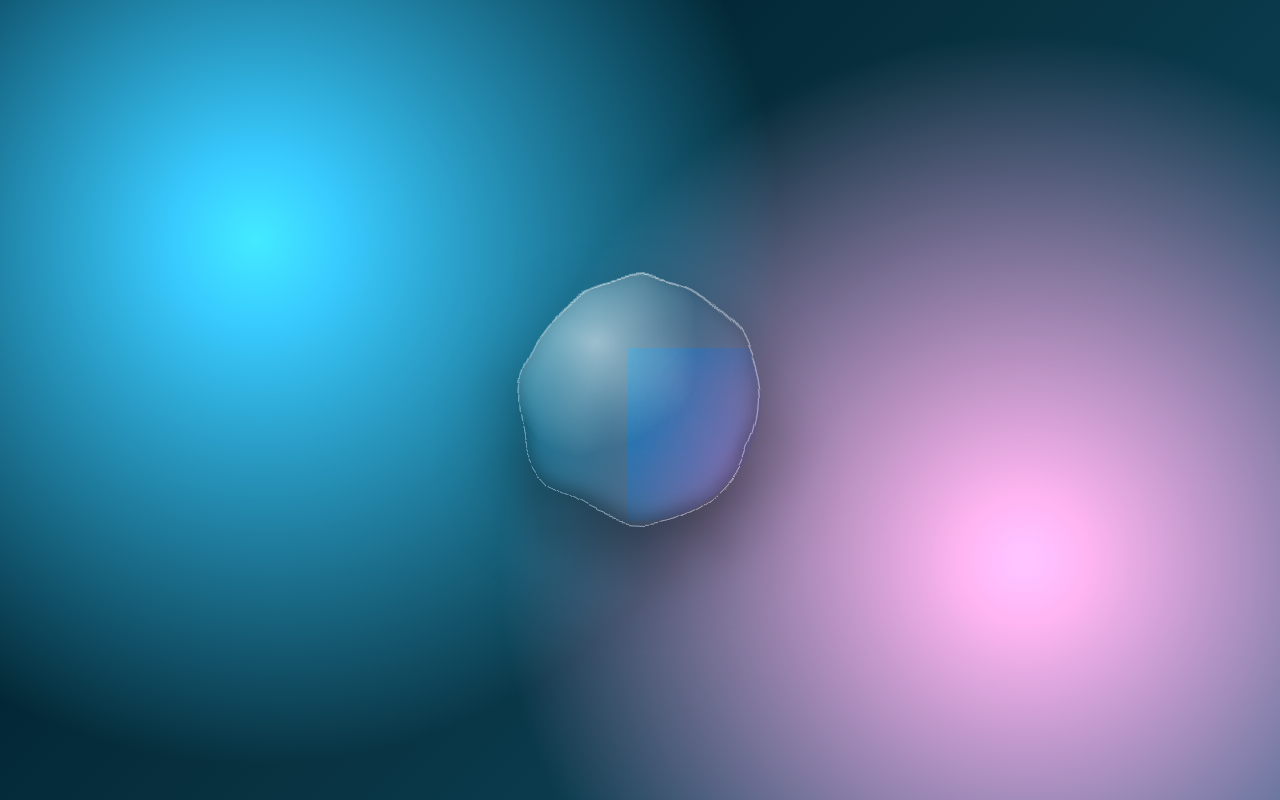
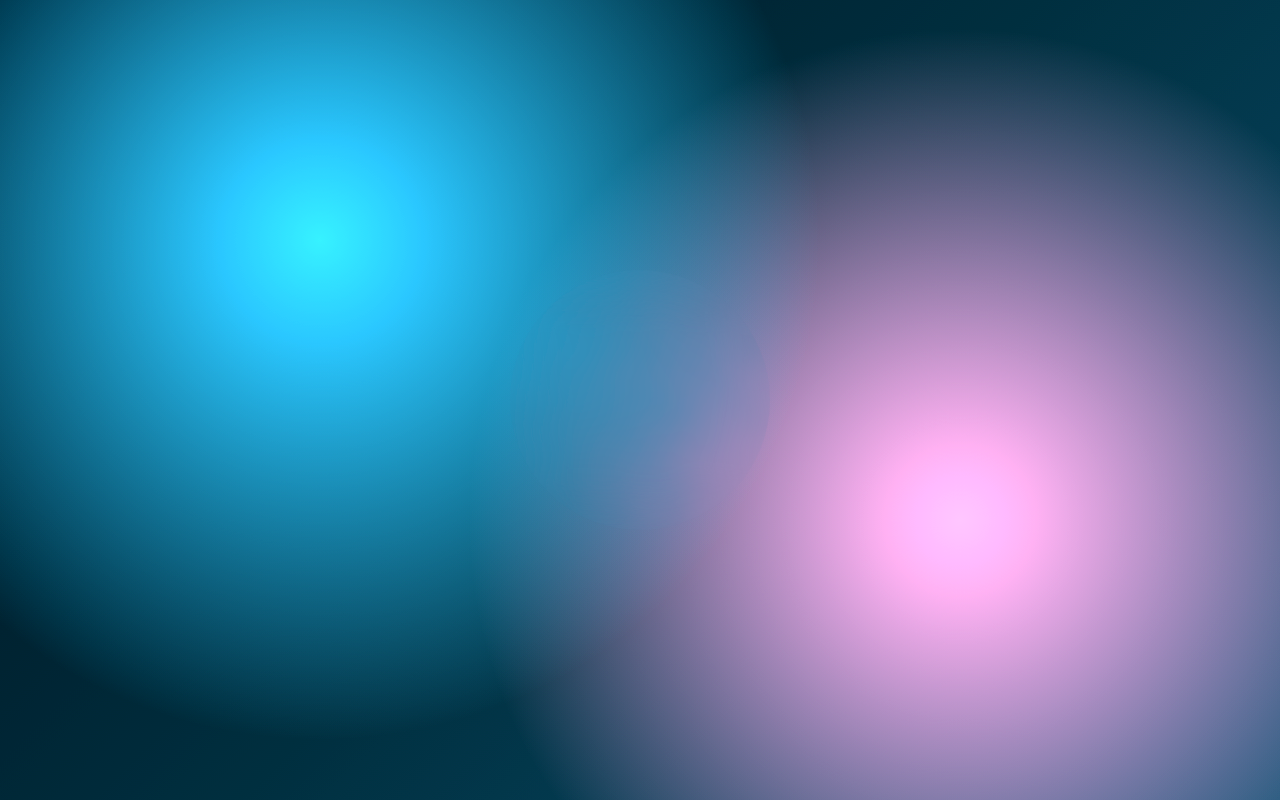
Before and after one commit to SapphireJudah52213/Test, a plain HTML site: page index.html in a window 1280 px wide. Drawn offline with Linux system fonts and the light colour scheme.

Commit message:
Update index.html

```diff
--- a/index.html
+++ b/index.html
@@ -1,8 +1,8 @@
 <!DOCTYPE html>
 <html lang="en">
 <head>
-<meta charset="UTF-8" />
-<title>iOS Pure Liquid Glass</title>
+<meta charset="UTF-8">
+<title>Pure Clear Refraction</title>
 
 <style>
 html, body {
@@ -11,7 +11,6 @@ html, body {
   height: 100%;
   overflow: hidden;
   background: #000;
-  font-family: -apple-system, BlinkMacSystemFont, sans-serif;
 }
 
 .scene {
@@ -20,77 +19,38 @@ html, body {
   height: 100%;
 }
 
-/* Background to show refraction clearly */
+/* High-detail background so refraction is visible */
 .background {
   position: absolute;
   inset: 0;
   background:
-    radial-gradient(circle at 20% 30%, #6dd5fa, transparent 45%),
-    radial-gradient(circle at 80% 70%, #fbc2eb, transparent 45%),
+    radial-gradient(circle at 25% 30%, #6dd5fa, transparent 45%),
+    radial-gradient(circle at 75% 65%, #fbc2eb, transparent 45%),
     linear-gradient(135deg, #0f2027, #203a43, #2c5364);
-  filter: saturate(140%) contrast(115%);
+  filter: saturate(150%) contrast(120%);
 }
 
-/* PURE glass lens */
+/* COMPLETELY INVISIBLE GLASS */
 .glass {
   position: absolute;
-  width: 240px;
-  height: 240px;
+  width: 260px;
+  height: 260px;
   border-radius: 50%;
+
   left: 50%;
   top: 50%;
   transform: translate(-50%, -50%);
 
-  /* The key: transparent but blurring & refracting */
   background: transparent;
+  border: none;
+  box-shadow: none;
 
-  backdrop-filter: blur(32px) saturate(180%);
-  -webkit-backdrop-filter: blur(32px) saturate(180%);
+  backdrop-filter: blur(26px);
+  -webkit-backdrop-filter: blur(26px);
 
-  /* Only edge definition */
-  border: 1px solid rgba(255,255,255,0.35);
-
-  box-shadow:
-    inset 0 1px 1px rgba(255,255,255,0.6),
-    inset 0 -8px 20px rgba(0,0,0,0.35),
-    0 40px 80px rgba(0,0,0,0.45);
-
-  filter: url(#glassFilter);
-  overflow: hidden;
-
+  filter: url(#refract);
   cursor: grab;
   touch-action: none;
-}
-
-/* Lens thickness ring */
-.glass::before {
-  content: "";
-  position: absolute;
-  inset: -20%;
-  border-radius: 50%;
-  background: radial-gradient(
-    circle,
-    transparent 56%,
-    rgba(255,255,255,0.55) 70%,
-    transparent 82%
-  );
-  mix-blend-mode: screen;
-  pointer-events: none;
-}
-
-/* Specular highlight */
-.glass::after {
-  content: "";
-  position: absolute;
-  inset: 0;
-  border-radius: 50%;
-  background: radial-gradient(
-    circle at 30% 25%,
-    rgba(255,255,255,0.6),
-    transparent 45%
-  );
-  opacity: 0.9;
-  pointer-events: none;
 }
 </style>
 </head>
@@ -99,20 +59,20 @@ html, body {
 <div class="scene">
   <div class="background"></div>
 
-  <!-- SVG refraction filter -->
+  <!-- TRUE refraction -->
   <svg width="0" height="0">
-    <filter id="glassFilter">
+    <filter id="refract">
       <feTurbulence
         type="fractalNoise"
-        baseFrequency="0.012"
+        baseFrequency="0.013"
         numOctaves="2"
-        seed="7"
+        seed="5"
         result="noise"
       />
       <feDisplacementMap
         in="SourceGraphic"
         in2="noise"
-        scale="28"
+        scale="30"
         xChannelSelector="R"
         yChannelSelector="G"
       />
@@ -128,18 +88,6 @@ const glass = document.querySelector('.glass');
 let dragging = false;
 let startX, startY, originX, originY;
 
-// Move specular highlight like iOS
-document.addEventListener('mousemove', e => {
-  const x = (e.clientX / window.innerWidth) * 100;
-  const y = (e.clientY / window.innerHeight) * 100;
-
-  glass.style.setProperty(
-    '--highlight',
-    `radial-gradient(circle at ${x}% ${y}%, rgba(255,255,255,0.6), transparent 45%)`
-  );
-});
-
-// Dragging (pointer-safe)
 glass.addEventListener('pointerdown', e => {
   dragging = true;
   glass.setPointerCapture(e.pointerId);
@@ -156,7 +104,7 @@ document.addEventListener('pointermove', e => {
   if (!dragging) return;
 
   glass.style.left = originX + (e.clientX - startX) + 'px';
-  glass.style.top = originY + (e.clientY - startY) + 'px';
+  glass.style.top  = originY + (e.clientY - startY) + 'px';
 });
 
 document.addEventListener('pointerup', () => {
```
